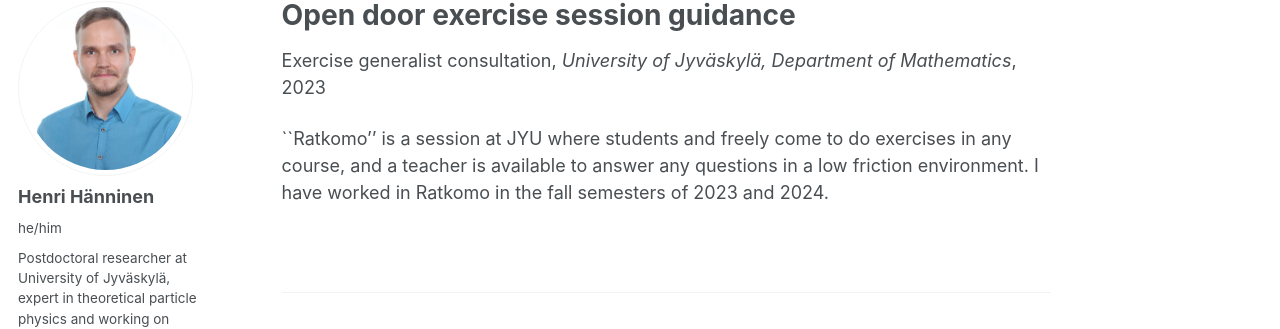
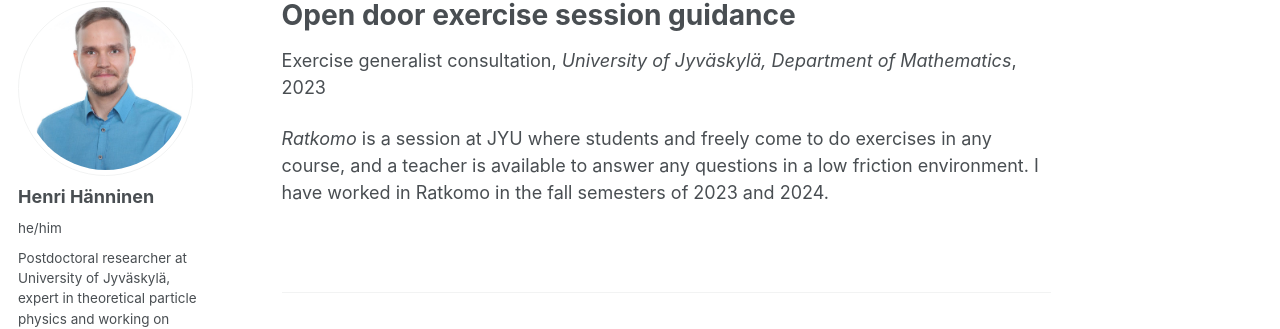
Before and after one commit to hhannine/hhannine.github.io, a Jekyll site: the page built from _teaching/2023-fall-ratkomo.md, in a window 1280 px wide and 998 px high. Shown: the part 105-434 px from the top of the window. Built offline with Jekyll 4.4.1, drawn with Linux system fonts in a browser that asks for light colours; some web fonts are replaced.

```diff
--- a/_teaching/2023-fall-ratkomo.md
+++ b/_teaching/2023-fall-ratkomo.md
@@ -8,5 +8,5 @@ date: 2023-09-05
 location: "Jyväskylä, Finland"
 ---
 
-``Ratkomo'' is a session at JYU where students and freely come to do exercises in any course, and a teacher is available to answer any questions in a low friction environment.
+_Ratkomo_ is a session at JYU where students and freely come to do exercises in any course, and a teacher is available to answer any questions in a low friction environment.
 I have worked in Ratkomo in the fall semesters of 2023 and 2024.
```
